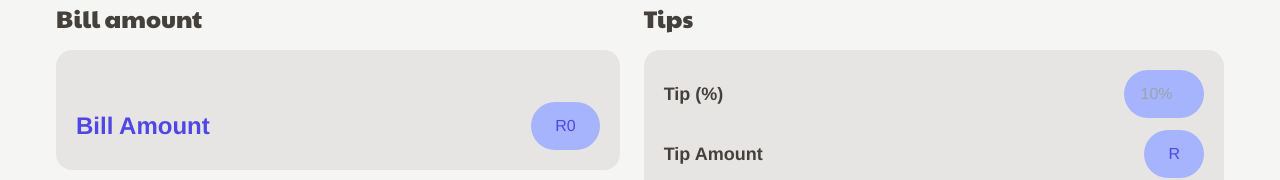
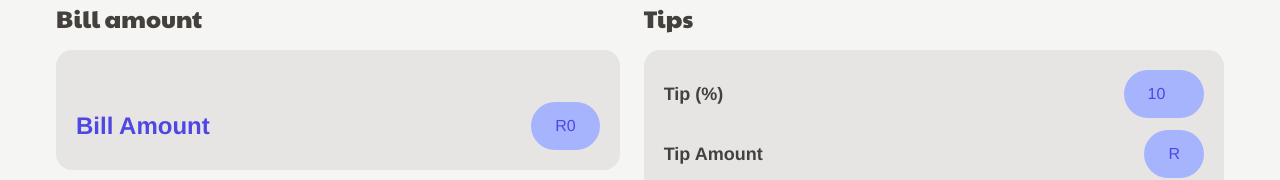
Before and after one commit to ImtiyaazDev/split-n-tip, a React (Vite) app: page / in a window 1280 px wide. Shown: the part 202-382 px from the top of the page. Built offline with nearby package versions, Linux system fonts and the light colour scheme; a web font is replaced by a local one.

Commit message:
fix: Fix default value for tips

```diff
--- a/src/components/Tips.jsx
+++ b/src/components/Tips.jsx
@@ -8,8 +8,8 @@ export default function Tips() {
 				<input
 					type="number"
 					className="w-20 rounded-full bg-indigo-300 p-3 text-center text-indigo-600 outline-none focus:ring-2 focus:ring-indigo-500 focus:ring-offset-2"
-					placeholder="10%"
-					defaultValue="10%"
+					placeholder="5"
+					defaultValue={10}
 					min="0"
 					max="100"
 				/>
```
